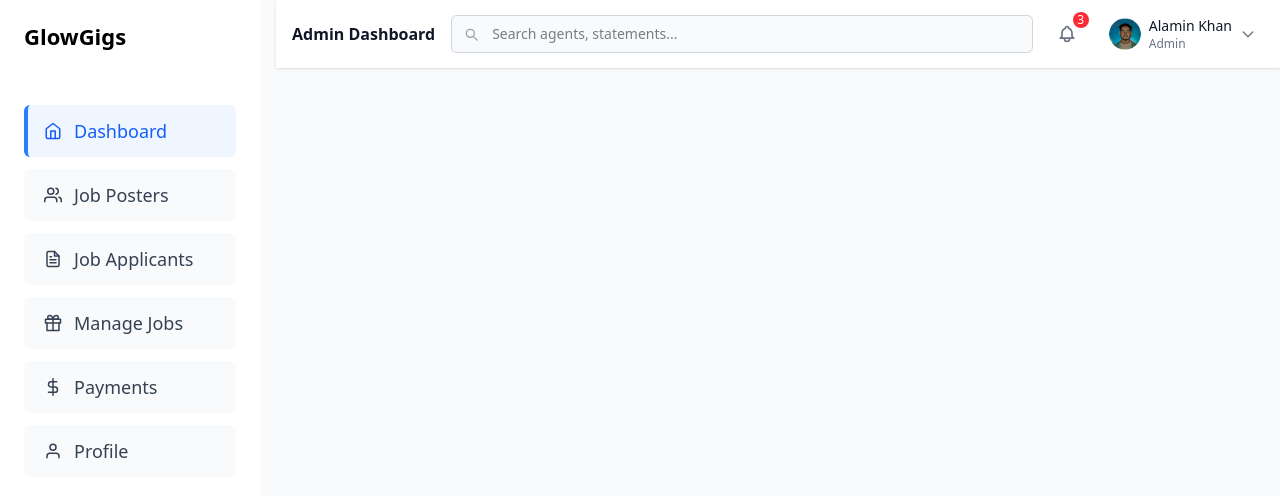
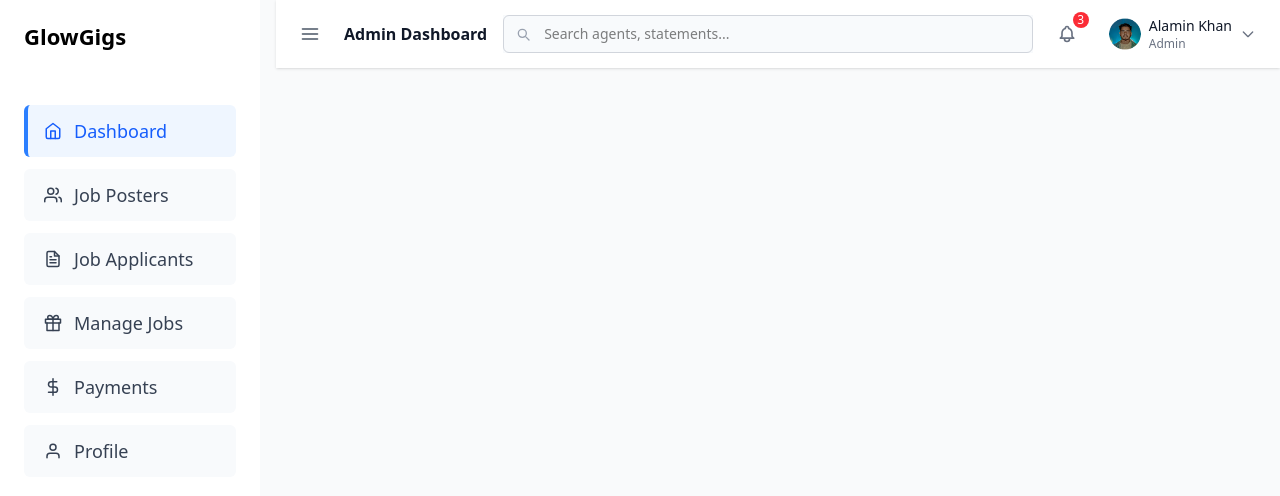
Before and after one commit to code-bd-sana/glowGigs, a Next.js app: page /dashboard in a window 1280 px wide. Shown: the top 496 px of the page. Built offline with nearby package versions, Linux system fonts and the light colour scheme.

Commit message:
add type in onclickmenu

```diff
--- a/components/shared/DashboardNavbar.tsx
+++ b/components/shared/DashboardNavbar.tsx
@@ -9,7 +9,7 @@ interface DashboardNavbarProps {
   onMenuClick: () => void;
 }
 
-const DashboardNavbar: React.FC<DashboardNavbarProps> = ({ onMenuClick }) => {
+export default function DashboardNavbar({ onMenuClick }: DashboardNavbarProps) {
   const [open, setOpen] = useState(false);
   const [searchQuery, setSearchQuery] = useState('');
   const dropdownRef = useRef<HTMLDivElement>(null);
@@ -55,7 +55,8 @@ const DashboardNavbar: React.FC<DashboardNavbarProps> = ({ onMenuClick }) => {
         {/* Mobile menu button */}
         <button
           onClick={onMenuClick}
-          className="lg:hidden p-2 rounded-md hover:bg-gray-100 transition-colors"
+          className="lgonMenuClick:hidden p-2 rounded-md hover:bg-gray-100 transition-colors"
+
         >
           <FiMenu className="text-xl text-gray-600" />
         </button>
@@ -251,5 +252,3 @@ const DashboardNavbar: React.FC<DashboardNavbarProps> = ({ onMenuClick }) => {
     </div>
   );
 };
-
-export default DashboardNavbar;
```
